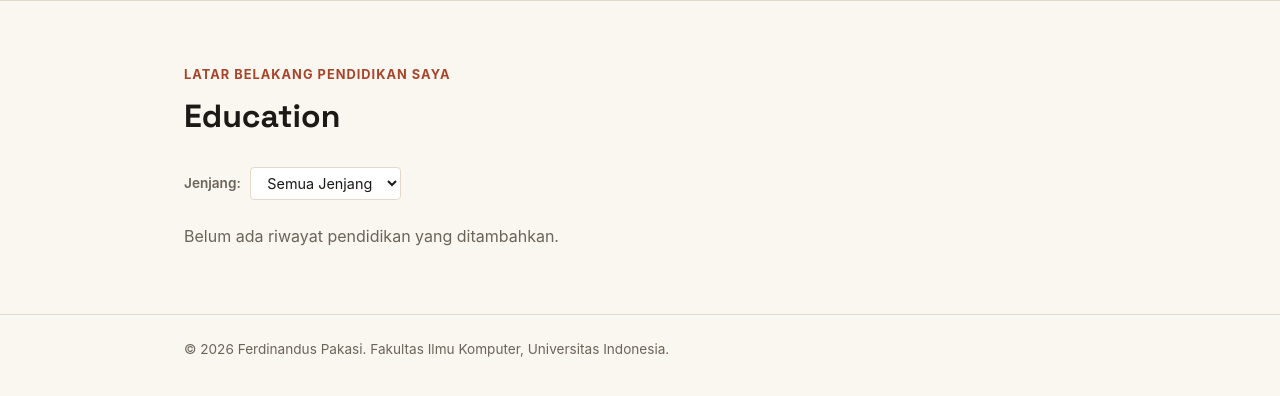
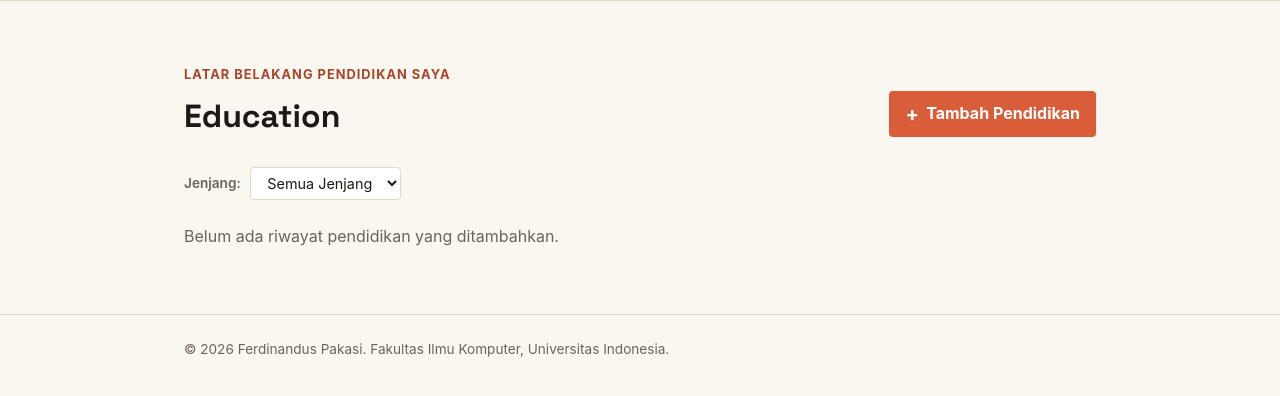
Before and after one commit to ferdinanduspakasi/myportofolio, a Django app: page /education/ in a window 1280 px wide. Shown: the part 75-471 px from the top of the page. Run offline with Django 5.2, Linux system fonts and the light colour scheme; data that the repository does not hold is empty.

Commit message:
feat: add tambah, hapus, and edit button on education.html

```diff
--- a/templates/education.html
+++ b/templates/education.html
@@ -7,7 +7,13 @@
     <section class="education-section" id="education">
         <div class="container">
             <p class="section-kicker">Latar belakang pendidikan saya</p>
-            <h1>Education</h1>
+            <div class="experience-header">
+                <h1>Education</h1>
+                <a href="{% url 'main:create_education' %}" class="button experience-add-button">
+                    <span aria-hidden="true">+</span>
+                    Tambah Pendidikan
+                </a>
+            </div>
 
             <form class="education-filter" method="get" action="{% url 'main:show_education' %}">
                 <label for="degree-filter">Jenjang:</label>
@@ -47,6 +53,13 @@
                     {% else %}
                     <p class="education-status">Selesai</p>
                     {% endif %}
+
+                    <div class="education-card-actions experience-card-actions">
+                        <div class="experience-actions">
+                            <a href="{% url 'main:update_education' education.id %}" class="button">Edit</a>
+                            {% include "components/education_delete_modal.html" with education=education %}
+                        </div>
+                    </div>
                 </article>
                 {% empty %}
                 <p class="empty-state">
```
